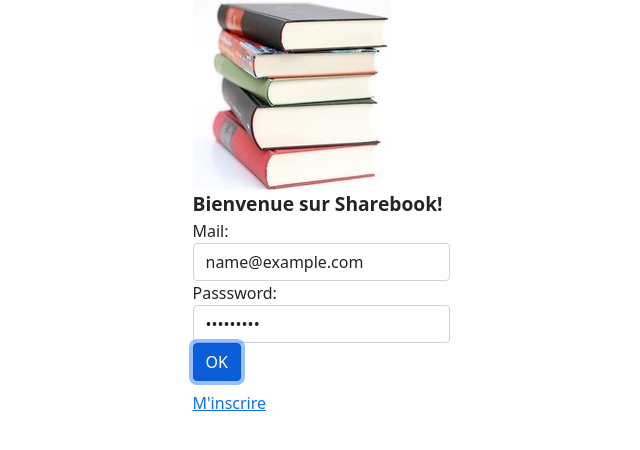
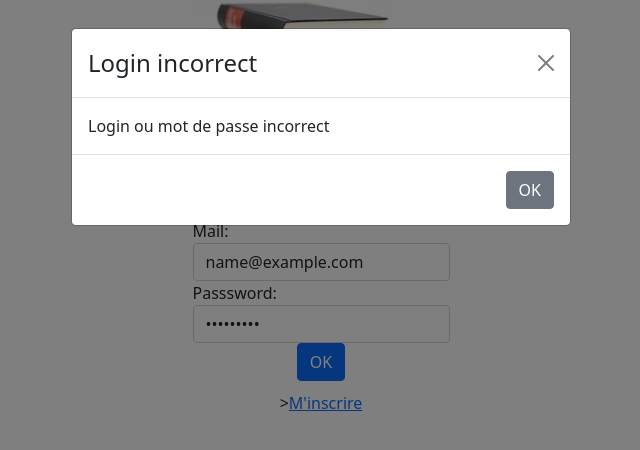
Before and after one commit to smaestri/sharebook, a React (Create React App) app in the folder frontend/my-app/: page / in a window 1280 px wide. Both pictures are taken after typing "name@example.com", "Sample123" into the empty fields and a click on the input "OK". Shown: the top 450 px of the page, without its empty margins (319-959 px from the left). Built offline with nearby package versions, Linux system fonts and the light colour scheme; no server answers.

Commit message:
Session 142 - Modal Login

```diff
--- a/frontend/my-app/package.json
+++ b/frontend/my-app/package.json
@@ -10,6 +10,7 @@
     "bootstrap": "^5.1.3",
     "node-sass": "^7.0.1",
     "react": "^18.2.0",
+    "react-bootstrap": "^2.2.3",
     "react-dom": "^18.2.0",
     "react-router-dom": "^6.3.0",
     "react-scripts": "5.0.1",
--- a/frontend/my-app/src/Login.js
+++ b/frontend/my-app/src/Login.js
@@ -1,7 +1,9 @@
 import React from 'react'
 import logo from './logo.jpg';
 import axios from 'axios';
-import { Link, useNavigate} from "react-router-dom";
+import { Link, useNavigate } from "react-router-dom";
+import Modal from 'react-bootstrap/Modal'
+import Button from 'react-bootstrap/Button'
 import './Login.scss'
 import { AUTH_TOKEN_KEY } from 'App'
 
@@ -9,9 +11,10 @@
 
     constructor() {
         super();
-        this.state = { userData: {} }
+        this.state = { userData: {}, showModal: false }
         this.handleChange = this.handleChange.bind(this)
         this.onSubmit = this.onSubmit.bind(this)
+        this.handleCloseModal = this.handleCloseModal.bind(this)
     }
 
     handleChange(event) {
@@ -33,11 +36,20 @@
             }
             this.props.setUserInfo(response.data.userName)
             this.props.history('/listbooks')
+        }).catch(() => {
+           this.setState({ showModal: true })
         })
     }
 
+    handleCloseModal() {
+        this.setState({ showModal: false })
+    }
+
     render() {
+     const title = "Login incorrect"
+     const bodyTxt = "Login ou mot de passe incorrect"
         return (
+         <>
             <div className="login-container">
                 <div>
                     <div>
@@ -52,14 +64,27 @@
                             <input type="text" className="form-control" name="email" onChange={this.handleChange}></input>
                             <span>Passsword: </span>
                             <input type="password" className="form-control" name="password" onChange={this.handleChange}></input>
-                            <div>
+                            <div className="text-center">
                                 <input type="submit" className="btn btn-primary" value="OK" />
                             </div>
                         </form>
                     </div>
-                    <div><Link to="/addUser">M'inscrire</Link></div>
+                    <div className="text-center">><Link to="/addUser">M'inscrire</Link></div>
                 </div>
             </div>
+
+            <Modal show={this.state.showModal} onHide={this.handleCloseModal}>
+                <Modal.Header closeButton>
+                    <Modal.Title>{title}</Modal.Title>
+                </Modal.Header>
+                <Modal.Body>{bodyTxt}</Modal.Body>
+                <Modal.Footer>
+                    <Button variant="secondary" onClick={this.handleCloseModal}>
+                        OK
+                    </Button>
+                </Modal.Footer>
+            </Modal>
+          </>
         )
     }
 }
@@ -68,4 +93,4 @@
 export default function (props) {
     const history = useNavigate();
     return <Login {...props} history={history} />;
-  }
+}
```
